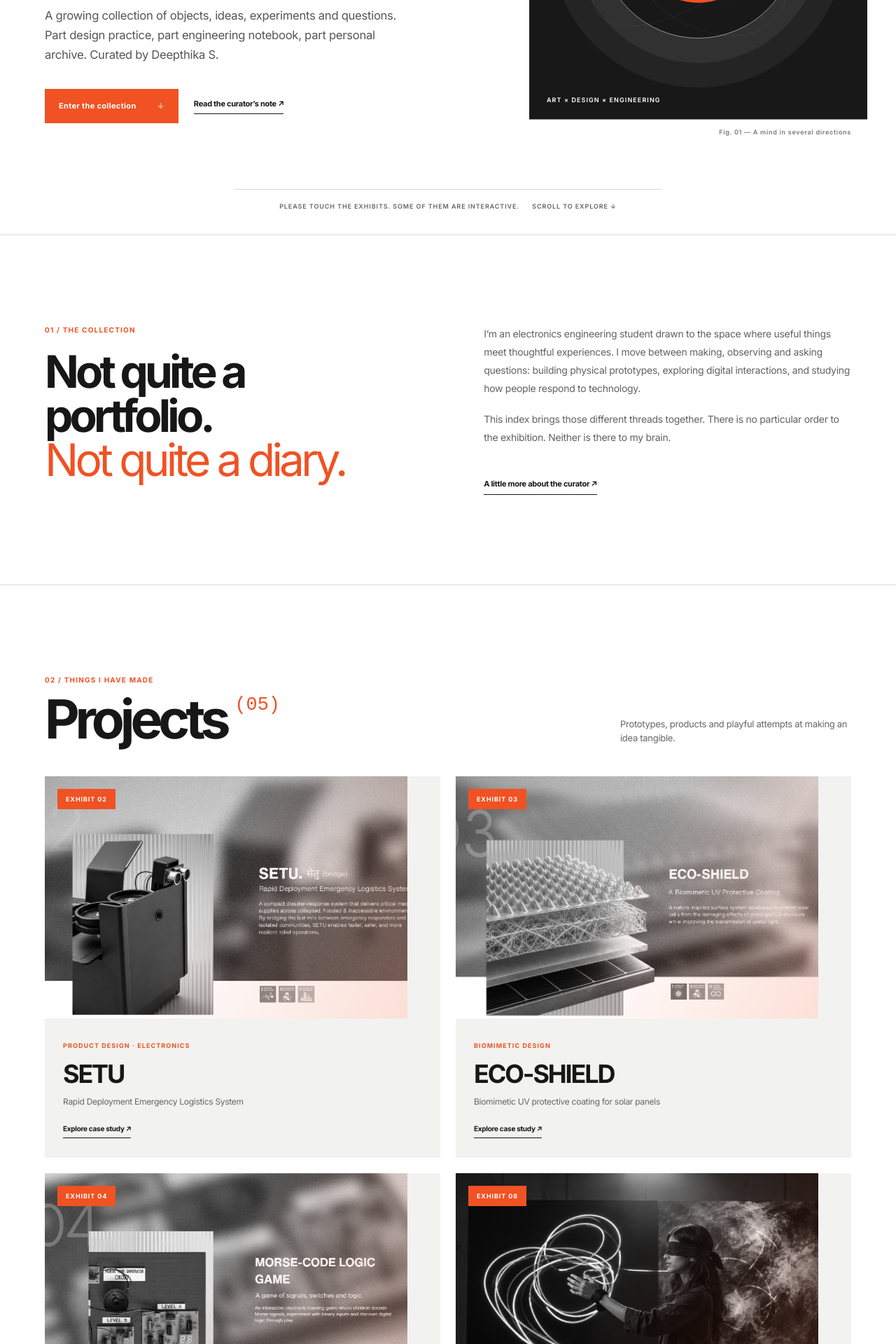
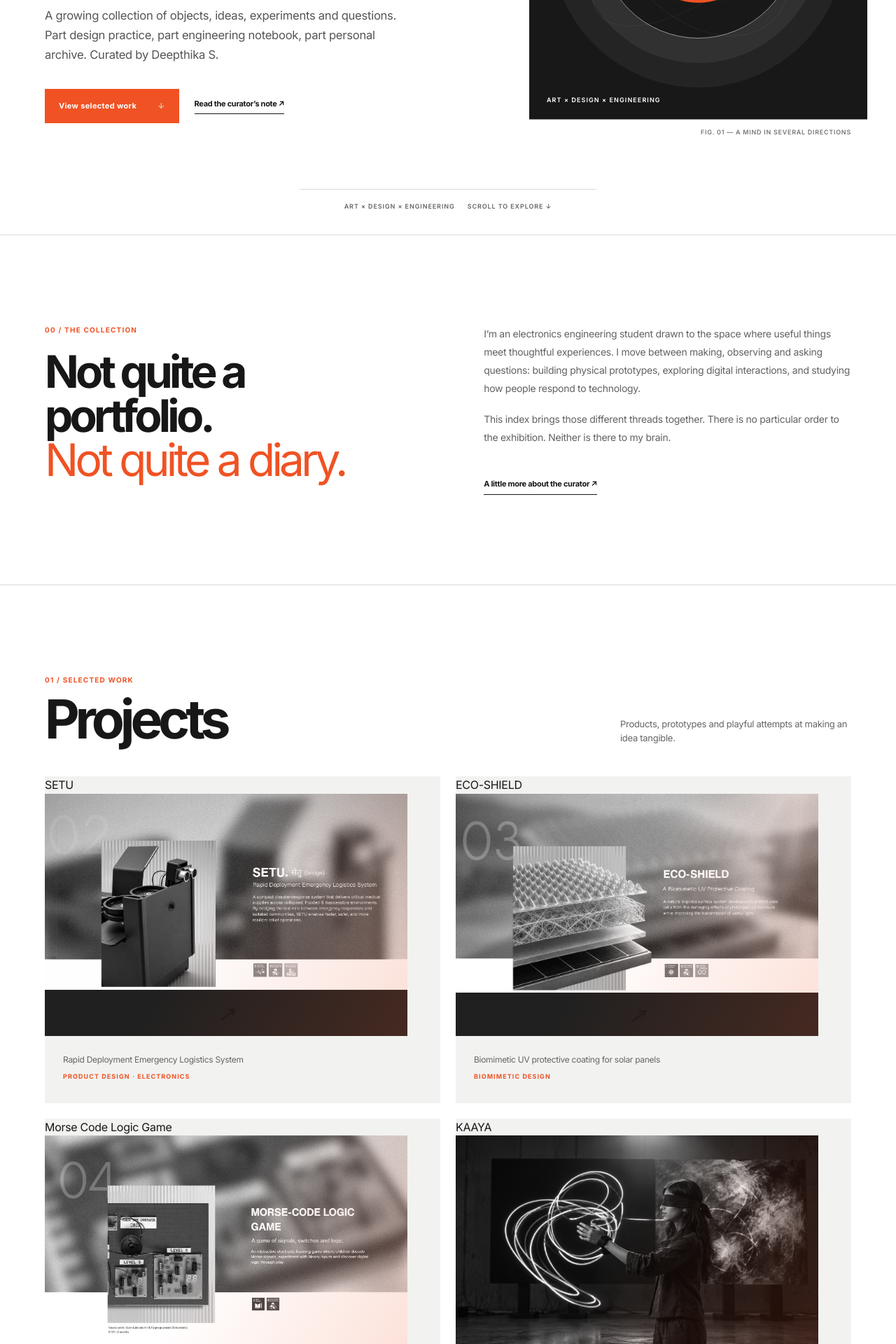
Before and after one commit to deepthikas123-ops/portfolio-v1, a Next.js app: page / in a window 1280 px wide. Shown: the part 540-2460 px from the top of the page at 70% size. Built offline with nearby package versions, Linux system fonts and the light colour scheme; no server answers.

Commit message:
Restructure homepage as Swiss editorial project index

```diff
--- a/app/page.tsx
+++ b/app/page.tsx
@@ -2,18 +2,21 @@ import Link from 'next/link';
 import { Reveal, Stagger, StaggerItem } from '@/components/Motion';
 import { projects } from '@/components/projects';
 
-function Cards({ items }: { items: typeof projects }) {
-  return <Stagger className="index-card-grid">{items.map((p) => (
+function Cards({ items, prefix }: { items: typeof projects; prefix: string }) {
+  return <Stagger className={`index-card-grid ${prefix}-grid`}>{items.map((p, i) => (
     <StaggerItem key={p.slug}>
       <Link href={`/projects/${p.slug}`} className="index-card">
+        <div className="index-card-head">
+          <span className="index-card-number">{p.index}</span>
+          <span className="index-card-title">{p.title}</span>
+        </div>
         <div className={`index-card-image ${p.coverClass ?? ''}`}>
-          {p.cover ? <img src={p.cover} alt={p.title} loading="lazy" /> : <span>{p.title}</span>}
-          <span className="index-card-number">EXHIBIT {p.index}</span>
+          {p.cover ? <img src={p.cover} alt={p.title} loading="lazy" /> : <span className="index-card-placeholder">IMAGE<br />DOCUMENTATION<br />IN PROGRESS</span>}
+          <span className="index-card-arrow" aria-hidden="true">↗</span>
         </div>
         <div className="index-card-copy">
+          <p className="index-card-hook">{p.subtitle}</p>
           <span className="index-card-discipline">{p.discipline}</span>
-          <h3>{p.title}</h3><p>{p.subtitle}</p>
-          <span className="index-card-link">Explore case study ↗</span>
         </div>
       </Link>
     </StaggerItem>
@@ -32,39 +35,39 @@ export default function Home() {
           <p className="index-eyebrow">THE DEEPTHIKA INDEX <span>— NO. 001</span></p>
           <h1>An index of<br /><em>things that make me.</em></h1>
           <p className="index-intro">A growing collection of objects, ideas, experiments and questions. Part design practice, part engineering notebook, part personal archive. Curated by Deepthika S.</p>
-          <div className="index-hero-actions"><a href="#collection" className="index-primary-link">Enter the collection <span>↓</span></a><Link href="/about" className="index-secondary-link">Read the curator’s note ↗</Link></div>
+          <div className="index-hero-actions"><a href="#projects" className="index-primary-link">View selected work <span>↓</span></a><Link href="/about" className="index-secondary-link">Read the curator’s note ↗</Link></div>
         </Reveal>
         <Reveal className="index-hero-art" delay={0.18}>
           <div className="index-art-frame"><span className="index-art-label label-top">A STUDY IN CURIOSITY</span><div className="index-art-orbit orbit-one" /><div className="index-art-orbit orbit-two" /><div className="index-art-object"><span>DS</span></div><span className="index-art-label label-bottom">ART × DESIGN × ENGINEERING</span></div>
-          <p className="index-art-caption">Fig. 01 — A mind in several directions</p>
+          <p className="index-art-caption">FIG. 01 — A MIND IN SEVERAL DIRECTIONS</p>
         </Reveal>
       </div>
-      <div className="index-hero-foot"><span>PLEASE TOUCH THE EXHIBITS. SOME OF THEM ARE INTERACTIVE.</span><span>SCROLL TO EXPLORE ↓</span></div>
+      <div className="index-hero-foot"><span>ART × DESIGN × ENGINEERING</span><span>SCROLL TO EXPLORE ↓</span></div>
     </section>
 
     <section className="index-note" id="collection"><div className="wrap index-note-grid">
-      <Reveal><p className="index-section-kicker">01 / THE COLLECTION</p><h2>Not quite a portfolio.<br /><em>Not quite a diary.</em></h2></Reveal>
+      <Reveal><p className="index-section-kicker">00 / THE COLLECTION</p><h2>Not quite a portfolio.<br /><em>Not quite a diary.</em></h2></Reveal>
       <Reveal className="index-note-copy" delay={0.12}><p>I’m an electronics engineering student drawn to the space where useful things meet thoughtful experiences. I move between making, observing and asking questions: building physical prototypes, exploring digital interactions, and studying how people respond to technology.</p><p>This index brings those different threads together. There is no particular order to the exhibition. Neither is there to my brain.</p><Link href="/about" className="text-link">A little more about the curator ↗</Link></Reveal>
     </div></section>
 
     <section className="index-collection-section" id="projects"><div className="wrap">
-      <div className="index-section-heading"><div><p className="index-section-kicker">02 / THINGS I HAVE MADE</p><h2>Projects <span>({String(liveProjects.length).padStart(2,'0')})</span></h2></div><p>Prototypes, products and playful attempts at making an idea tangible.</p></div>
-      <Cards items={liveProjects} />
-      {archived.length > 0 && <div className="index-archive"><p className="index-section-kicker">IN THE WORKSHOP / STILL TAKING SHAPE</p>{archived.map((p) => <div className="index-archive-row" key={p.slug}><span>EXHIBIT {p.index}</span><strong>{p.title}</strong><span>{p.subtitle}</span><span>Documentation in progress</span></div>)}</div>}
+      <div className="index-section-heading"><div><p className="index-section-kicker">01 / SELECTED WORK</p><h2>Projects</h2></div><p>Products, prototypes and playful attempts at making an idea tangible.</p></div>
+      <Cards items={liveProjects} prefix="projects" />
+      {archived.length > 0 && <div className="index-archive"><p className="index-section-kicker">IN THE WORKSHOP / DOCUMENTATION IN PROGRESS</p>{archived.map((p) => <Link href={`/projects/${p.slug}`} className="index-archive-row" key={p.slug}><span>{p.index}</span><strong>{p.title}</strong><span>{p.subtitle}</span><span>VIEW ENTRY ↗</span></Link>)}</div>}
     </div></section>
 
     <section className="index-research-section" id="research"><div className="wrap">
-      <div className="index-section-heading"><div><p className="index-section-kicker">03 / QUESTIONS I KEEP FOLLOWING</p><h2>Research <span>({String(research.length).padStart(2,'0')})</span></h2></div><p>Investigations into perception, interaction, creativity and the ways people relate to AI.</p></div>
-      <Cards items={research} />
+      <div className="index-section-heading"><div><p className="index-section-kicker">02 / INVESTIGATIONS</p><h2>Research</h2></div><p>Studies into perception, interaction, creativity and the ways people relate to AI.</p></div>
+      <Cards items={research} prefix="research" />
     </div></section>
 
     <section className="index-maker-section" id="maker"><div className="wrap">
-      <p className="index-section-kicker">04 / THE MAKER</p><div className="index-maker-grid"><div><h2>Somewhere between<br /><em>art, design & engineering.</em></h2><p className="index-maker-intro">I like ideas that can be felt, tested, questioned and made real. My work often begins with a human observation, takes shape through design, and finds its way into the world through technology.</p><Link href="/about" className="text-link">Meet the maker ↗</Link></div>
+      <p className="index-section-kicker">03 / THE MAKER</p><div className="index-maker-grid"><div><h2>Somewhere between<br /><em>art, design & engineering.</em></h2><p className="index-maker-intro">I like ideas that can be felt, tested, questioned and made real. My work often begins with a human observation, takes shape through design, and finds its way into the world through technology.</p><Link href="/about" className="text-link">Meet the maker ↗</Link></div>
       <div className="index-intersection" aria-label="Art, design and engineering overlap in my practice"><div className="intersection-circle circle-art"><span>ART</span></div><div className="intersection-circle circle-design"><span>DESIGN</span></div><div className="intersection-circle circle-engineering"><span>ENGINEERING</span></div><span className="intersection-centre">ME</span></div></div>
     </div></section>
 
     <section className="index-curiosities" id="curiosities"><div className="wrap">
-      <div className="index-section-heading"><div><p className="index-section-kicker">05 / CABINET OF CURIOSITIES</p><h2>Things I keep close.</h2></div><p>A few interests that find their way into the way I think and make.</p></div>
+      <div className="index-section-heading"><div><p className="index-section-kicker">04 / CABINET OF CURIOSITIES</p><h2>Things I keep close.</h2></div><p>A few interests that find their way into the way I think and make.</p></div>
       <div className="curiosity-grid">
         <article className="curiosity-card curiosity-large"><span>COLLECTING / 001</span><h3>Visual stories</h3><p>Graphic design, composition, colour, and the small details that make an image stay with you.</p></article>
         <article className="curiosity-card curiosity-green"><span>COLLECTING / 002</span><h3>Making by hand</h3><p>Art, calligraphy, journaling and the pleasure of working things out on paper.</p></article>
@@ -73,6 +76,6 @@ export default function Home() {
       </div><p className="index-curiosity-foot">Some exhibits are unfinished. The curator insists they’re works in progress.</p>
     </div></section>
 
-    <section className="index-endnote"><div className="wrap index-endnote-inner"><p className="index-section-kicker">06 / BEFORE YOU LEAVE</p><h2>Have something<br /><em>interesting in mind?</em></h2><p>I’m always happy to talk about design, research, making, and ideas that refuse to sit in one category.</p><a href="mailto:deepthikas123@gmail.com" className="index-primary-link">Get in touch ↗</a></div></section>
+    <section className="index-endnote"><div className="wrap index-endnote-inner"><p className="index-section-kicker">05 / CONTACT</p><h2>Have something<br /><em>interesting in mind?</em></h2><p>I’m always happy to talk about design, research, making, and ideas that refuse to sit in one category.</p><a href="mailto:deepthikas123@gmail.com" className="index-primary-link">Get in touch ↗</a></div></section>
   </>;
 }
```
